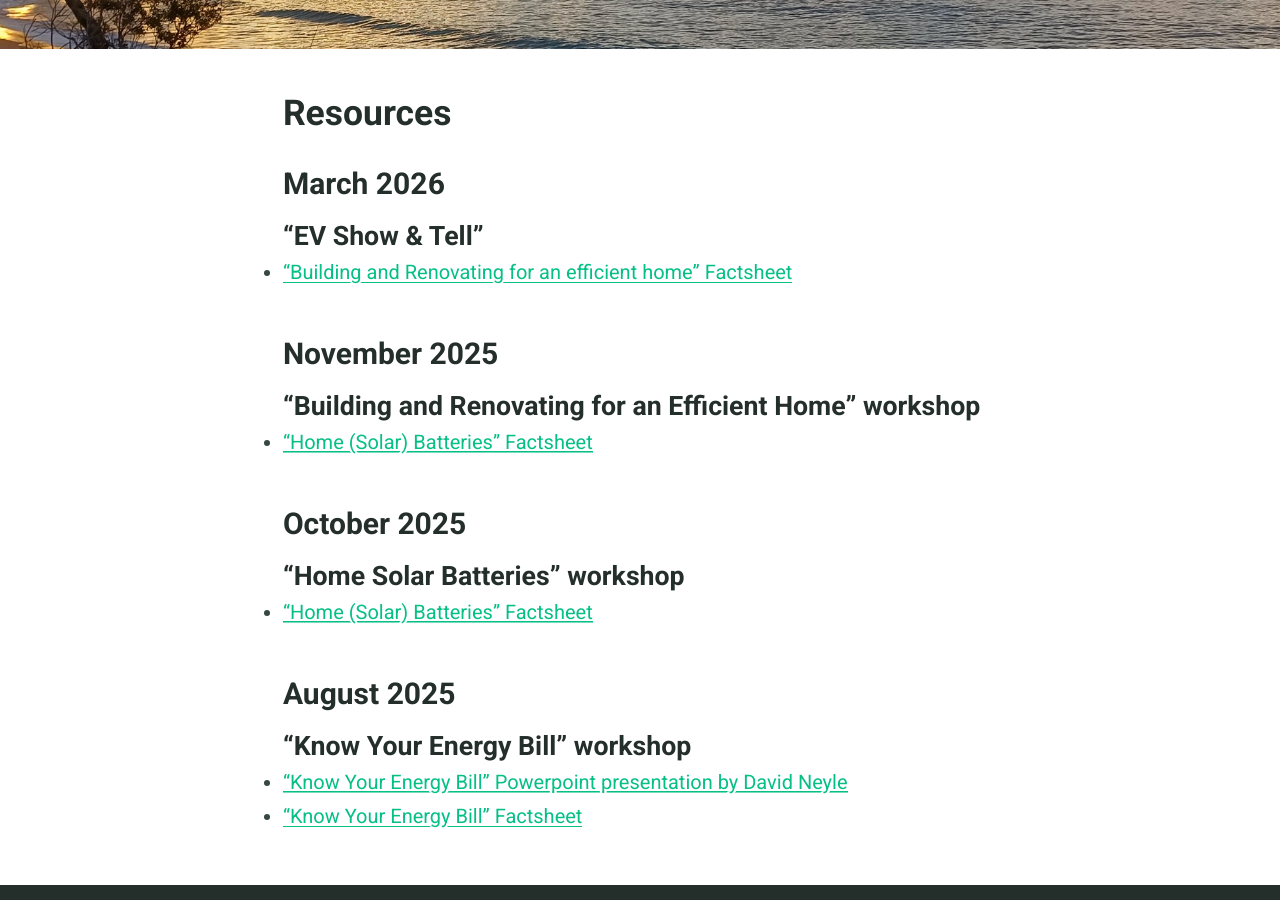
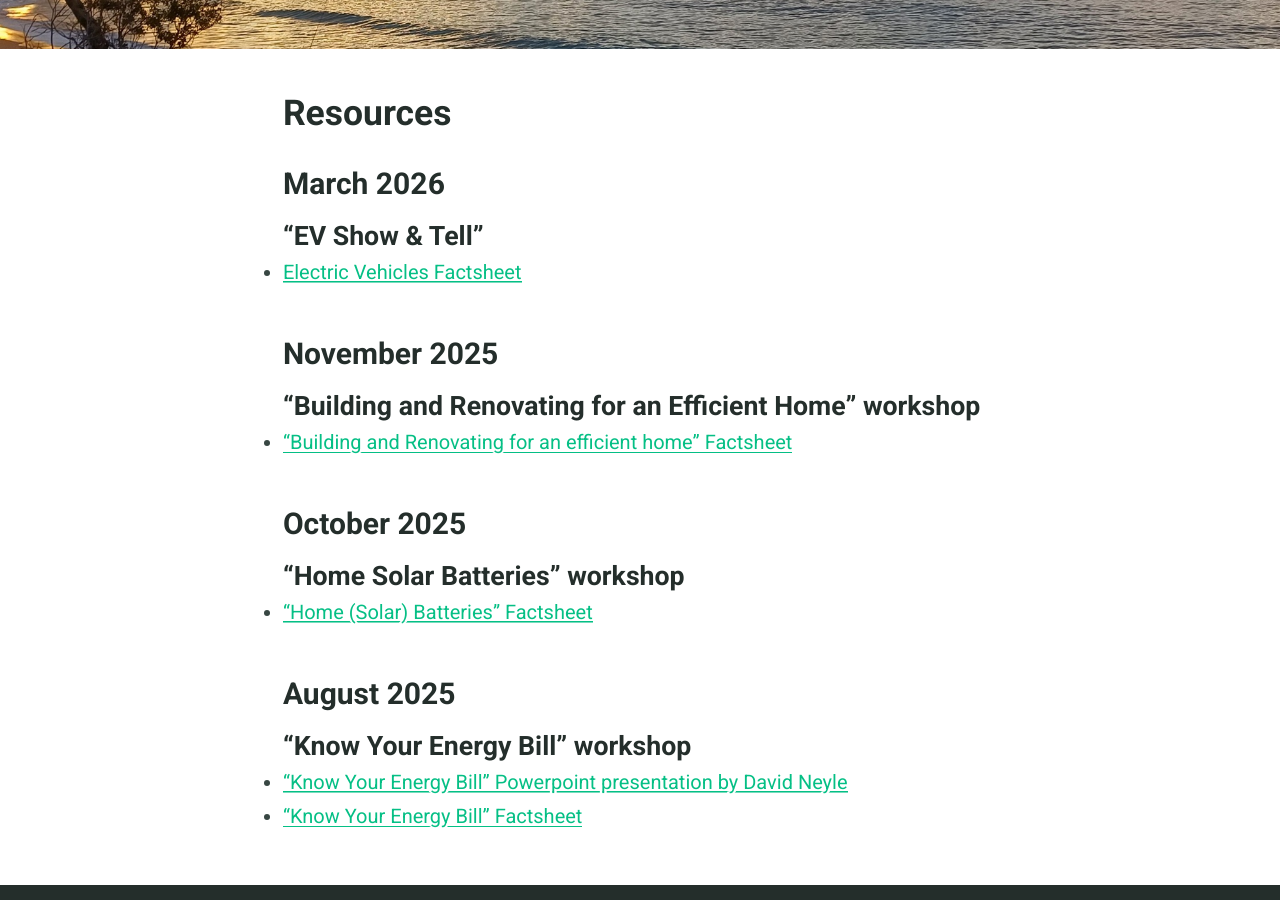
Before and after one commit to renewablebermagui/renewablebermagui.github.io, a Jekyll site: the page built from resources.md, in a window 1280 px wide and 900 px high, scrolled down 409 px. Built offline with Jekyll 4.4.1, drawn with Linux system fonts in a browser that asks for light colours; some web fonts are replaced.

Commit message:
updated resources page

```diff
--- a/resources.md
+++ b/resources.md
@@ -10,12 +10,12 @@ feature_image: 'img/gulaga_2000_900.jpg'
 ### March 2026
 #### "EV Show & Tell"
 
-* <a href="/assets/workshops/2025-11-28_RB_Home_renovation_factsheet.pdf" download="2025-11-28_Renewable_Bermagui_Home_Renovation_factsheet.pdf">"Building and Renovating for an efficient home" Factsheet</a>
+* <a href="/assets/workshops/2026-03-15_RB_EV_factsheet.pdf" download="2026-03-15_Renewable_Bermagui_EV_factsheet.pdf">Electric Vehicles Factsheet</a>
 
 ### November 2025
 #### "Building and Renovating for an Efficient Home" workshop
 
-* <a href="/assets/workshops/2025-11-28-RB_Home_Batteries_factsheet.pdf" download="2025-10-19-Renewable_Bermagui_Home_Batteries_factsheet.pdf">"Home (Solar) Batteries" Factsheet</a>
+* <a href="/assets/workshops/2025-11-28_RB_Home_renovation_factsheet.pdf" download="2025-11-28_Renewable_Bermagui_Home_Renovation_factsheet.pdf">"Building and Renovating for an efficient home" Factsheet</a>
 
 ### October 2025
 #### "Home Solar Batteries" workshop
```
